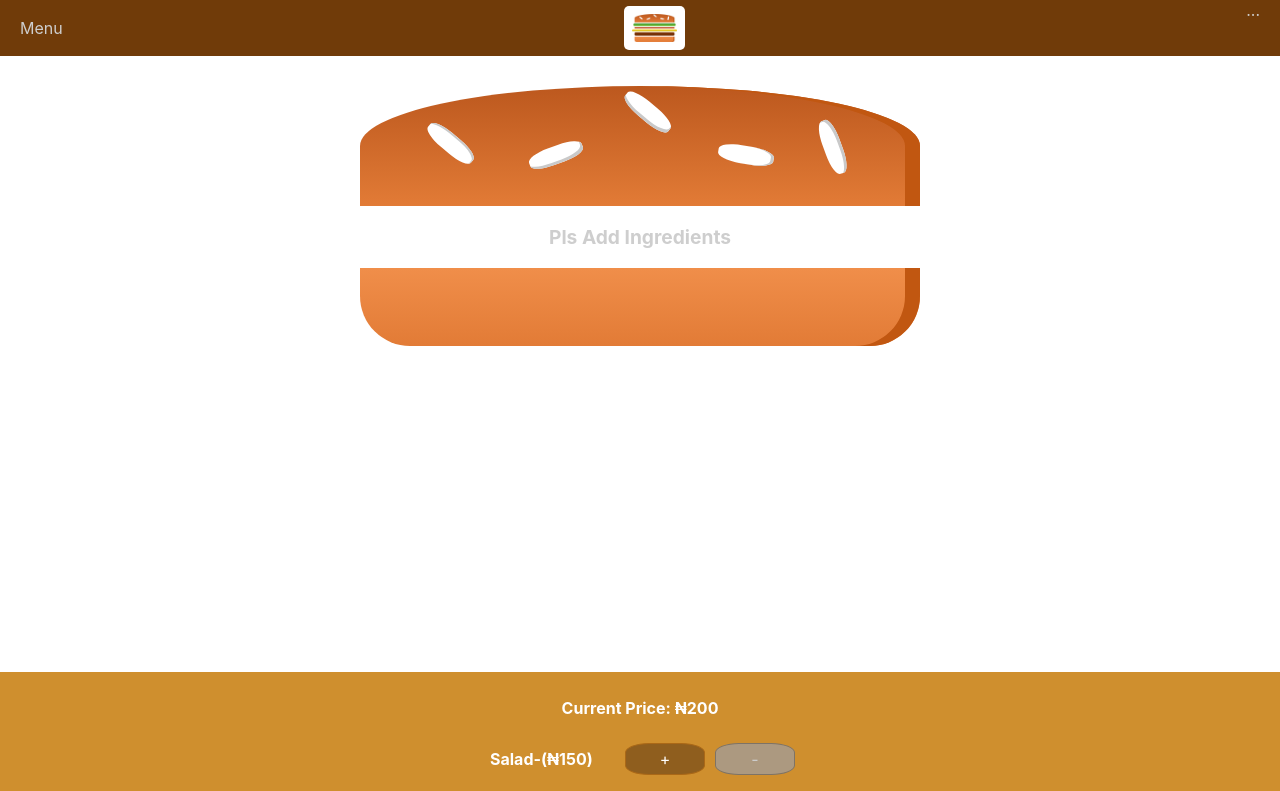
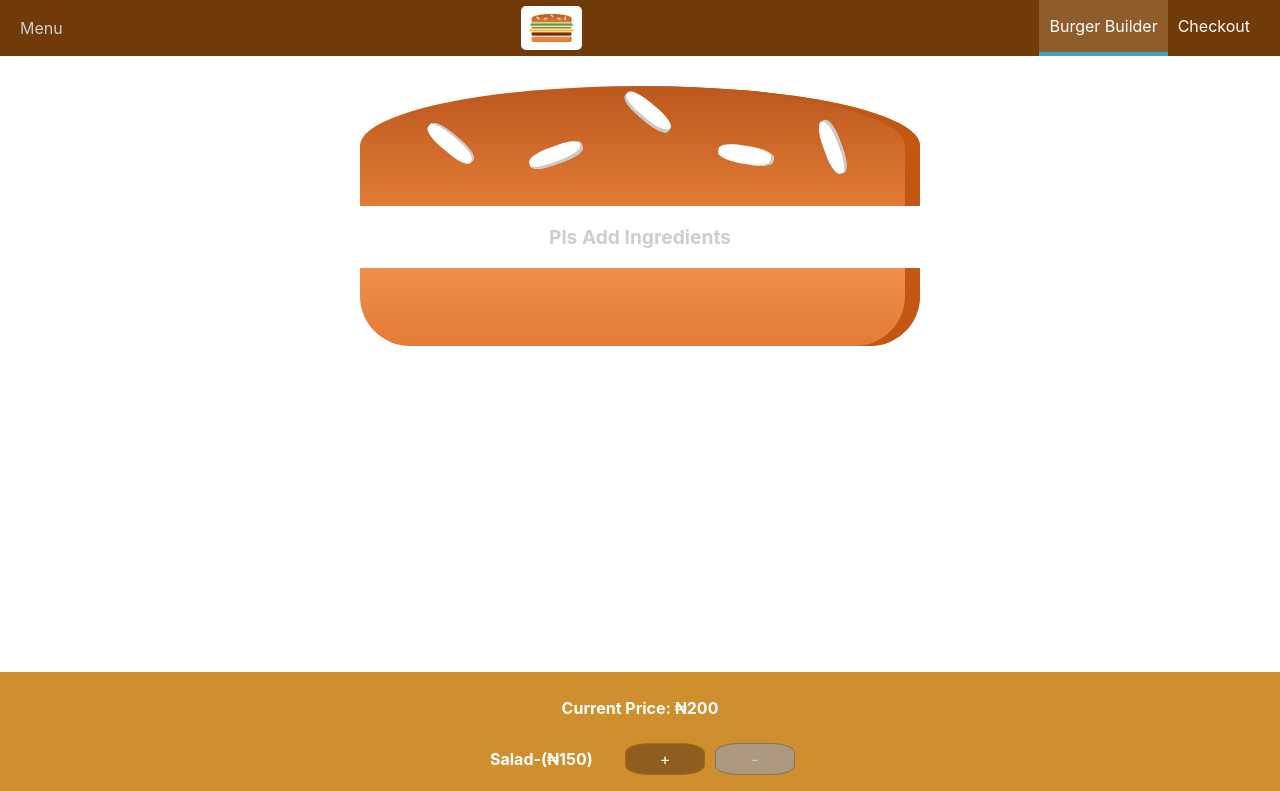
Before and after one commit to dayoolacodes/burgerApp, a React app: page / in a window 1280 px wide. Shown: the top 791 px of the page. Built offline with nearby package versions, Linux system fonts and the light colour scheme.

Commit message:
added navigation items

```diff
--- /dev/null
+++ b/src/components/UI/Navigation/NavigationItems/NavigationItem/NavigationItem.js
@@ -0,0 +1,13 @@
+import React from 'react';
+import classes from './NavigationItem.module.css'
+
+const navigationItem = (props) => {
+    return (
+        <li className={classes.NavigationItem}>
+            <a href={props.link} className={props.active ? classes.active : null }> {props.children} </a>
+        </li>
+
+     );
+}
+
+export default navigationItem;
--- /dev/null
+++ b/src/components/UI/Navigation/NavigationItems/NavigationItem/NavigationItem.module.css
@@ -0,0 +1,25 @@
+.NavigationItem{
+    margin: 0;
+    box-sizing: border-box;
+    display: flex;
+    height: 100%;
+    align-items: center;
+}
+
+.NavigationItem a{
+    color: white;
+    text-decoration:none;
+    height: 100%;
+    padding: 16px 10px;
+    border-bottom: 4px solid transparent;
+    box-sizing: border-box;
+    display: block;
+}
+
+.NavigationItem a:hover,
+.NavigationItem a:active,
+.NavigationItem a.active{
+    background-color: #8F5C2C;
+    border-bottom: 4px solid #40A4CC;
+    color: white;
+}
--- /dev/null
+++ b/src/components/UI/Navigation/NavigationItems/NavigationItems.js
@@ -0,0 +1,14 @@
+import React from 'react';
+import classes from './NavigationItems.module.css'
+import NavigationItem from './NavigationItem/NavigationItem'
+
+const navigationItems = (props) => {
+    return (
+        <ul className={classes.NavigationItems}>
+            <NavigationItem link="/" active> Burger Builder </NavigationItem>
+            <NavigationItem link="/"> Checkout </NavigationItem>
+        </ul>
+     );
+}
+
+export default navigationItems;
--- /dev/null
+++ b/src/components/UI/Navigation/NavigationItems/NavigationItems.module.css
@@ -0,0 +1,8 @@
+.NavigationItems{
+    margin: 0;
+    padding: 0;
+    list-style: none;
+    display: flex;
+    align-items: center;
+    height: 100%;
+}
--- a/src/components/UI/Navigation/Toolbar/Toolbar.js
+++ b/src/components/UI/Navigation/Toolbar/Toolbar.js
@@ -1,6 +1,7 @@
 import React from 'react';
 import classes from './Toolbar.module.css'
 import Logo from '../Logo/Logo'
+import NavigationItems from '../NavigationItems/NavigationItems'
 
 const toolbar = (props) => {
     return (
@@ -8,7 +9,7 @@
             <div>Menu</div>
             <Logo />
             <nav>
-                ...
+                <NavigationItems />
             </nav>
         </header>
      );
```
